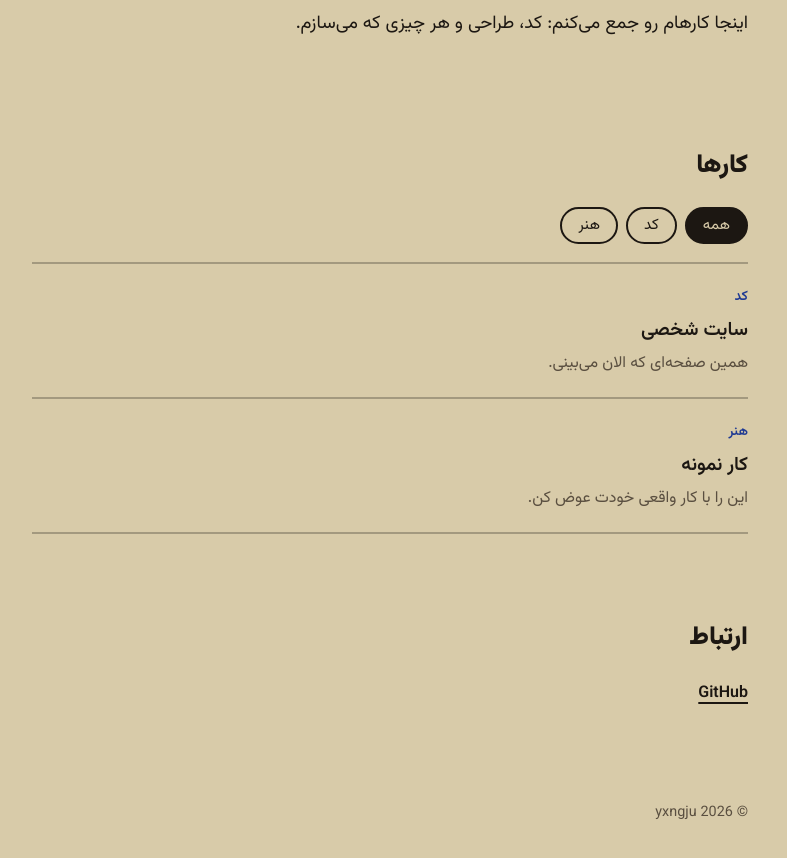
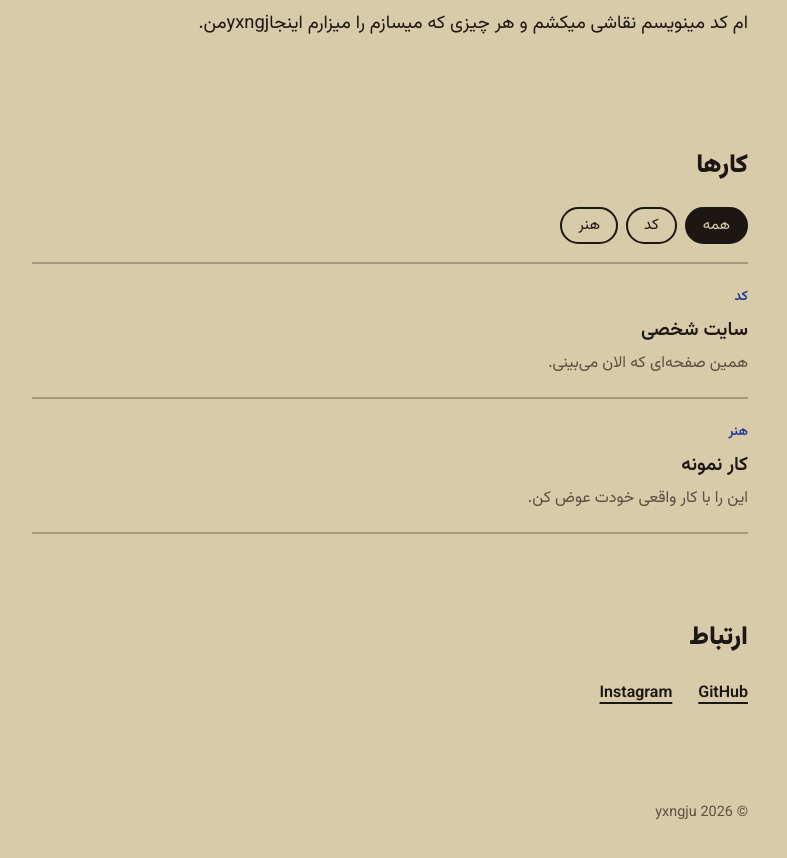
Before and after one commit to yxngju/yxngju-site, a plain HTML site: page index.html in a window 1280 px wide. Shown: the part 290-1148 px from the top of the page, without its empty margins (250-1037 px from the left). Drawn offline with Linux system fonts and the light colour scheme.

Commit message:
Update index.html

```diff
--- a/index.html
+++ b/index.html
@@ -110,10 +110,10 @@
 /* ===== اینجا را شخصی‌سازی کن ===== */
 const CONFIG = {
   name: "yxngju",
-  bio: "اینجا کارهام رو جمع می‌کنم: کد، طراحی و هر چیزی که می‌سازم.",
+  bio: "ام کد مینویسم نقاشی میکشم و هر چیزی که میسازم را میزارم اینجاyxngjمن.",
   links: [
     { label: "GitHub", url: "https://github.com/yxngju" },
-    // { label: "Instagram", url: "https://instagram.com/..." },
+     { label: "Instagram", url: "https://instagram.com/yxngju" },
   ],
   /* برای اضافه کردن کار جدید، یک خط به این لیست اضافه کن.
      tag: دسته‌بندی (مثلا کد، هنر، طراحی) */
```
